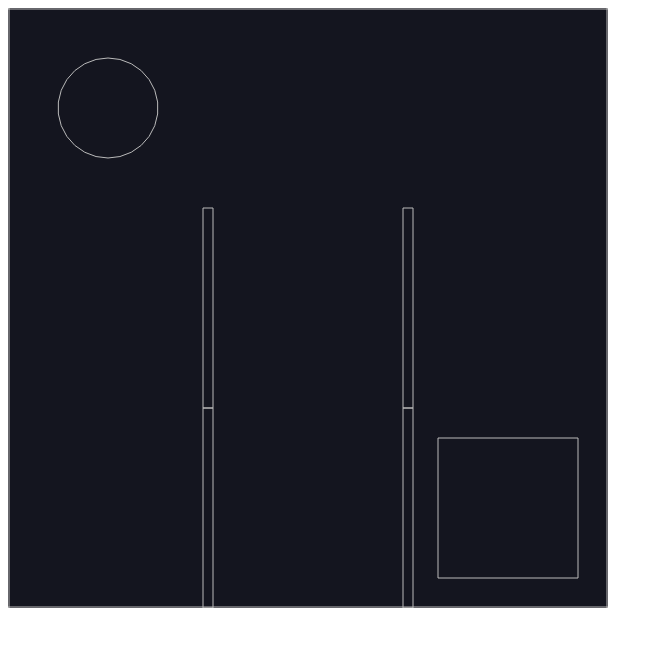
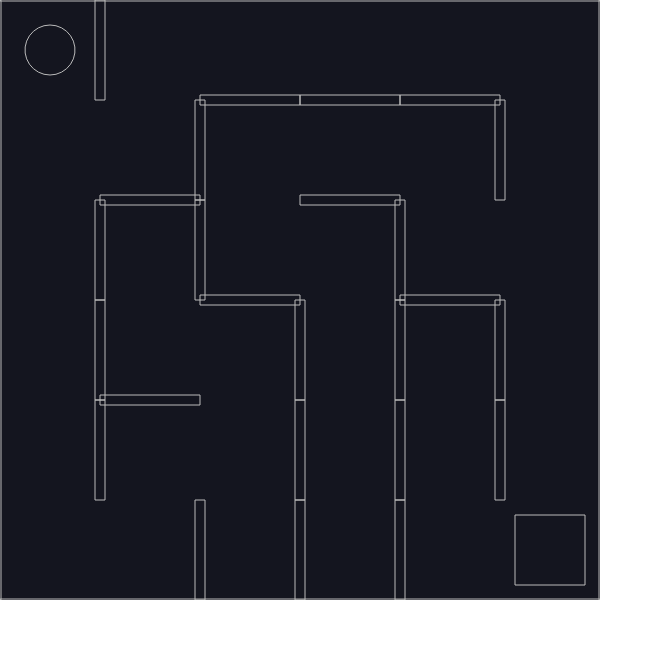
Before and after one commit to BeataJ/maze, a plain HTML site: page index.html in a window 1280 px wide. Shown: the whole page, without its empty margins (0-671 px from the left). Drawn offline with nearby package versions, Linux system fonts and the light colour scheme.

Commit message:
add body margin 0

```diff
--- a/index-1.js
+++ b/index-1.js
@@ -1,6 +1,6 @@
 const { Engine, Render, Runner, World, Bodies, Body, Events } = Matter;
 
-const cells = 3;
+const cells = 6;
 const width = 600;
 const height = 600;
 
--- a/index.html
+++ b/index.html
@@ -6,6 +6,11 @@
   <meta name="viewport" content="width=device-width, initial-scale=1.0">
   <title>Maze</title>
   <script src="https://cdnjs.cloudflare.com/ajax/libs/matter-js/0.14.2/matter.min.js" defer></script>
+  <style>
+    body {
+      margin: 0;
+    }
+  </style>
   <script src="./index-1.js" defer></script>
 </head>
 
```
